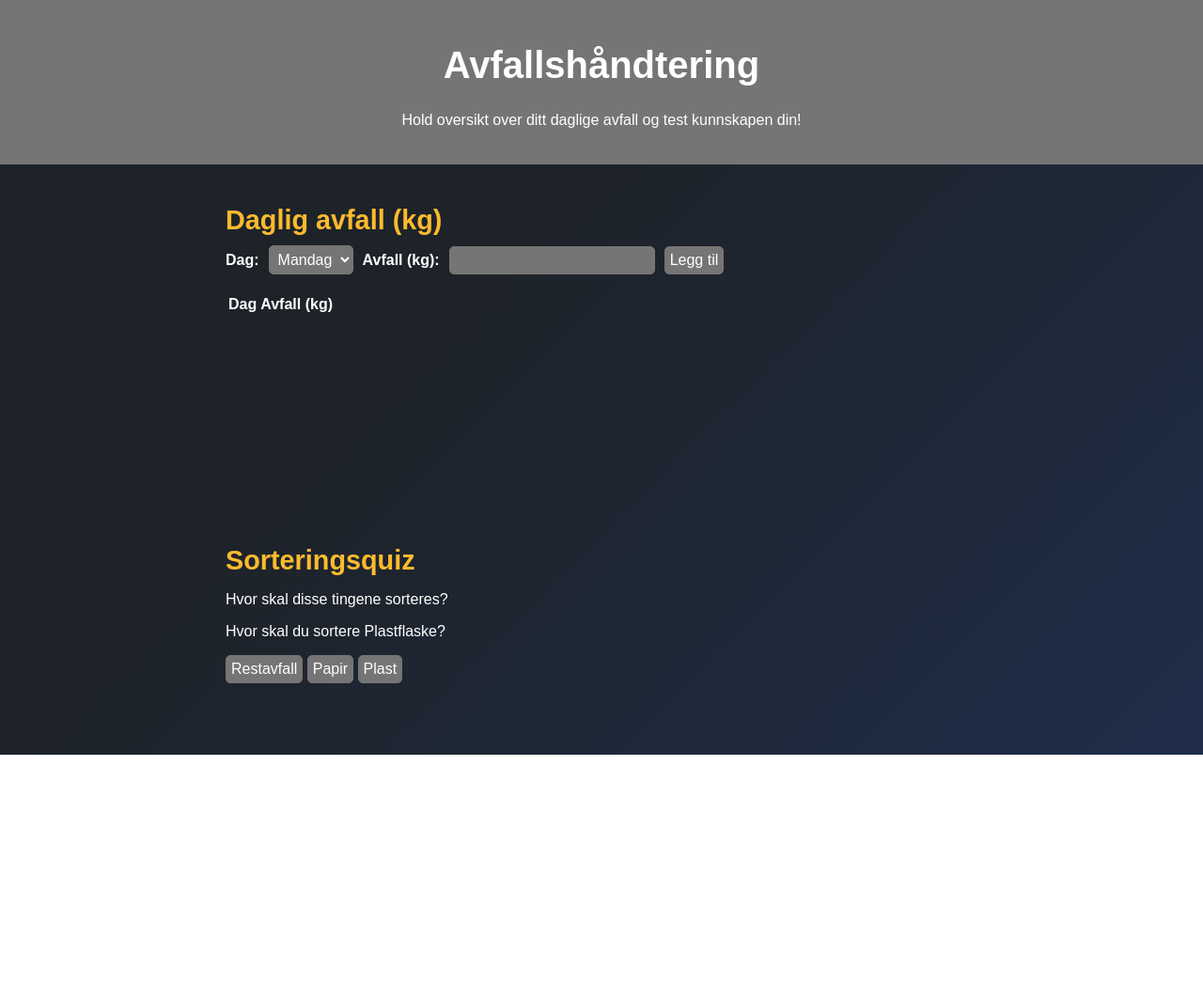
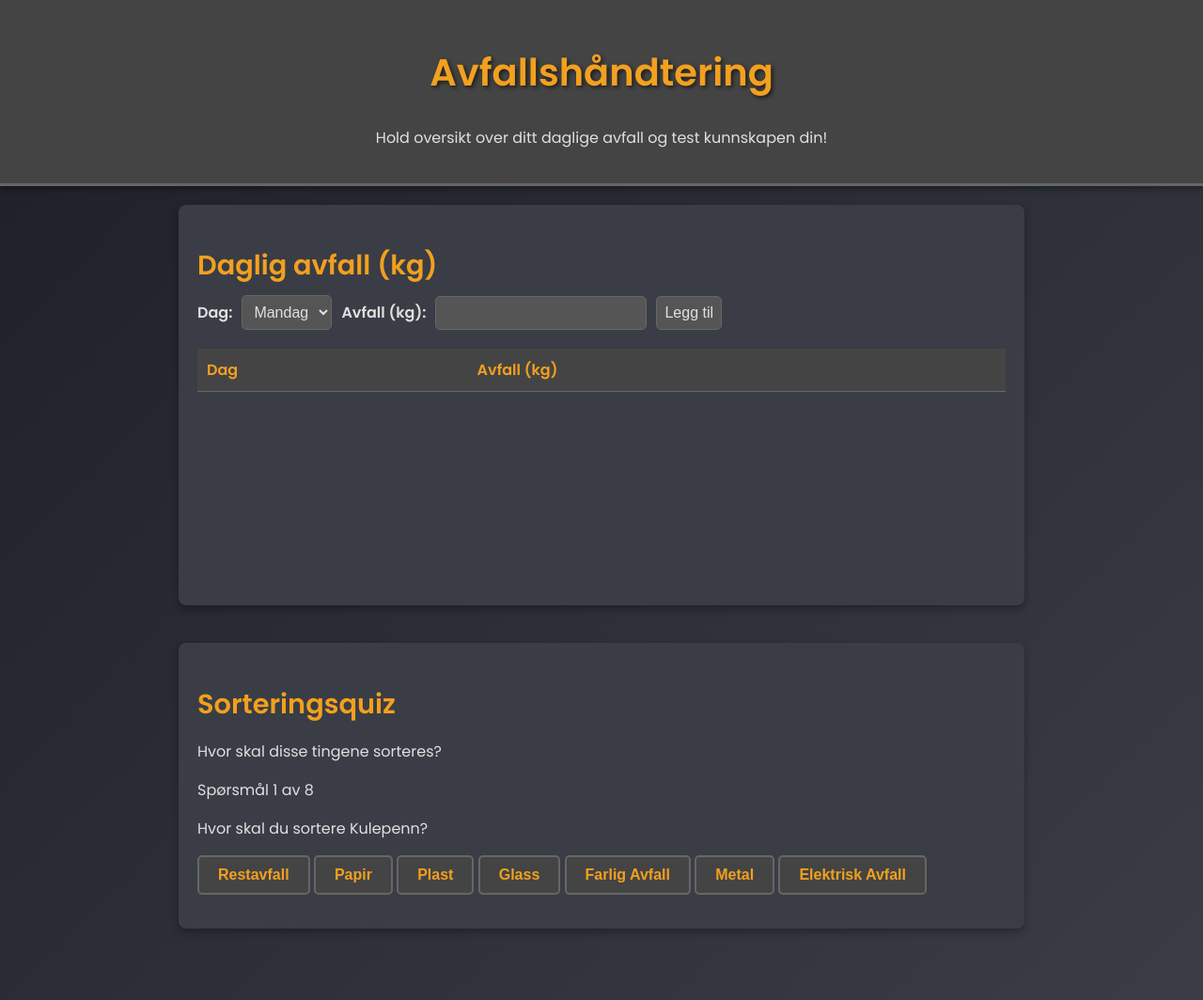
Before and after one commit to veggenss/IM, a plain HTML site: page Skjema Side/index.html in a window 1280 px wide. Shown: the whole page at 94% size. Before the commit the page ends 803 px from the top, so only its background shows below. Drawn offline with nearby package versions, Linux system fonts and the light colour scheme; no server answers.

Commit message:
jkjkjkjkjkjkjkjkjkjkjkjk

```diff
--- a/Skjema Side/CSS/index.css
+++ b/Skjema Side/CSS/index.css
@@ -1,38 +1,45 @@
 @import url('https://fonts.googleapis.com/css2?family=Poppins:wght@300;400;600&display=swap');
+
 body {
-    font-family: Arial, sans-serif;
+    font-family: 'Poppins', sans-serif;
     margin: 0;
     padding: 0;
-    background: linear-gradient(135deg, rgb(30, 35, 42) 0%, rgb(30, 35, 42) 40%, rgb(30, 40, 56) 70%, hwb(220 12% 71%) 100%);
-    color: white;
+    background: linear-gradient(135deg, #1c1f26 0%, #3a3d45 100%);
+    color: #e0e0e0;
 }
 
 header {
     text-align: center;
     padding: 20px;
-    background-color: rgb(117, 117, 117);
-    border-bottom: 2px solid  rgb(117, 117, 117);
+    background: #444;
+    border-bottom: 3px solid #666;
+    box-shadow: 0 4px 6px rgba(0, 0, 0, 0.3);
 }
 
 h1 {
     font-size: 2.5rem;
-    color: #fdbb2d;
+    color: #f2a01f;
+    text-shadow: 2px 2px 4px rgba(0, 0, 0, 0.6);
 }
 
 main {
     padding: 20px;
-    max-width: 800px;
+    max-width: 900px;
     margin: auto;
 }
 
 section {
     margin-bottom: 40px;
+    padding: 20px;
+    background: #3a3d45;
+    border-radius: 8px;
+    box-shadow: 0 4px 8px rgba(0, 0, 0, 0.3);
 }
 
 h2 {
     font-size: 1.8rem;
     margin-bottom: 10px;
-    color: #fdbb2d;
+    color: #f2a01f;
 }
 
 form {
@@ -47,14 +54,54 @@ label {
 }
 
 input, select, button {
-    padding: 5px;
+    padding: 8px;
     font-size: 1rem;
-    color: white;
-    background-color: rgb(117, 117, 117);
-    border: 1px solid rgb(117, 117, 117);
+    color: #e0e0e0;
+    background-color: #555;
+    border: 1px solid #666;
     border-radius: 5px;
 }
 
-p, h1{
-    color: white;
+table {
+    width: 100%;
+    border-collapse: collapse;
+    margin-top: 20px;
 }
+
+th, td {
+    padding: 10px;
+    text-align: left;
+    border-bottom: 1px solid #666;
+}
+
+th {
+    background: #444;
+    color: #f2a01f;
+}
+
+button.quiz-btn {
+    background: #444;
+    color: #f2a01f;
+    font-weight: bold;
+    padding: 10px 20px;
+    border: 2px solid #666;
+    border-radius: 5px;
+    cursor: pointer;
+    transition: background 0.3s, transform 0.2s;
+}
+
+button.quiz-btn:hover {
+    background: #f2a01f;
+    color: #1c1f26;
+    transform: scale(1.05);
+}
+
+#quiz-feedback {
+    margin-top: 10px;
+    font-weight: bold;
+}
+
+p #ip-address{
+    font-size: 1.2rem;
+    margin-bottom: 10px;
+}
--- a/Skjema Side/JavaScript/JS.js
+++ b/Skjema Side/JavaScript/JS.js
@@ -1,6 +1,6 @@
 
 document.cookie = "username=spyware; expires=Thu, 01 Jan 2026 00:00:00 GMT"
-// Data storage
+// Data storage for daily waste
 const data = [];
 
 // Form and table elements
@@ -31,6 +31,7 @@ form.addEventListener('submit', (e) => {
 });
 
 // Update chart
+// Update chart function
 function updateChart() {
     const labels = data.map(entry => entry.day);
     const values = data.map(entry => entry.weight);
@@ -44,16 +45,53 @@ function updateChart() {
             datasets: [{
                 label: 'Avfall (kg)',
                 data: values,
-                backgroundColor: 'rgba(255, 99, 132, 0.2)',
-                borderColor: 'rgba(255, 99, 132, 1)',
+                backgroundColor: [
+                    'rgba(255, 206, 86, 0.8)', // Gul
+                    'rgba(75, 192, 192, 0.8)', // Lys blågrønn
+                    'rgba(54, 162, 235, 0.8)', // Blå
+                    'rgba(153, 102, 255, 0.8)', // Lilla
+                    'rgba(255, 99, 132, 0.8)', // Rosa
+                    'rgba(255, 159, 64, 0.8)', // Oransje
+                    'rgba(255, 99, 255, 0.8)'  // Lys rosa
+                ],
+                borderColor: [
+                    'rgba(255, 206, 86, 1)',
+                    'rgba(75, 192, 192, 1)',
+                    'rgba(54, 162, 235, 1)',
+                    'rgba(153, 102, 255, 1)',
+                    'rgba(255, 99, 132, 1)',
+                    'rgba(255, 159, 64, 1)',
+                    'rgba(255, 99, 255, 1)'
+                ],
                 borderWidth: 1
             }]
         },
         options: {
             responsive: true,
+            plugins: {
+                legend: {
+                    labels: {
+                        color: 'white' // Make the legend text white
+                    }
+                }
+            },
             scales: {
+                x: {
+                    ticks: {
+                        color: 'white' // Make x-axis labels white
+                    },
+                    grid: {
+                        color: 'rgba(255, 255, 255, 0.2)' // Light gridlines
+                    }
+                },
                 y: {
-                    beginAtZero: true
+                    beginAtZero: true,
+                    ticks: {
+                        color: 'white' // Make y-axis labels white
+                    },
+                    grid: {
+                        color: 'rgba(255, 255, 255, 0.2)' // Light gridlines
+                    }
                 }
             }
         }
@@ -64,10 +102,36 @@ function updateChart() {
 const quizQuestions = [
     { item: 'Plastflaske', correct: 'Plast' },
     { item: 'Avis', correct: 'Papir' },
-    { item: 'Matrester', correct: 'Restavfall' }
+    { item: 'Matrester', correct: 'Restavfall' },
+    { item: 'Metallboks', correct: 'Metal' },
+    { item: 'Pizzakartong', correct: 'Papir' },
+    { item: 'Drikkekartong', correct: 'Papir' },
+    { item: 'Lyspære', correct: 'Glass' },
+    { item: 'Batteri', correct: 'Farlig Avfall' },
+    { item: 'Kjøttbein', correct: 'Restavfall' },
+    { item: 'Kulepenn', correct: 'Restavfall' },
+    { item: 'Kaffefilter', correct: 'Restavfall' },
+    { item: 'Sugerør', correct: 'Plast' },
+    { item: 'Glassflaske', correct: 'Glass' },
+    { item: 'Syltetøyglass', correct: 'Glass' },
+    { item: 'Melkekartong', correct: 'Papir' },
+    { item: 'Aluminiumsfolie', correct: 'Metal' },
+    { item: 'Mobiltelefon', correct: 'Elektrisk avfall' },
+    { item: 'Fyrstikker', correct: 'Restavfall' },
+    { item: 'Blomsterjord', correct: 'Restavfall' },
+    { item: 'Tannbørste', correct: 'Plast' },
+    { item: 'Tomatboks', correct: 'Metal' },
+    { item: 'Bok', correct: 'Papir' },
+    { item: 'Knust tallerken', correct: 'Restavfall' },
+    { item: 'CD-plate', correct: 'Restavfall' },
+    { item: 'Malingsspann', correct: 'Metal' },
 ];
 
+
+// Shuffle the questions to randomize the order
+let shuffledQuestions = [...quizQuestions].sort(() => Math.random() - 0.5);
 let currentQuestionIndex = 0;
+let score = 0; // To track the score
 
 // Quiz elements
 const questionElement = document.getElementById('question');
@@ -76,28 +140,42 @@ const quizButtons = document.querySelectorAll('.quiz-btn');
 
 // Load quiz question
 function loadQuizQuestion() {
-    const question = quizQuestions[currentQuestionIndex];
+    // Check if we've gone through all the questions
+    if (currentQuestionIndex >= shuffledQuestions.length) {
+        // Display the final score
+        questionElement.textContent = `Du har fullført quizen! Du fikk ${score} av ${shuffledQuestions.length} poeng.`;
+        feedbackElement.textContent = '';
+        quizButtons.forEach(button => button.style.display = 'none'); // Hide buttons
+        questionCounterElement.textContent="";
+        return;
+    }
+
+    // Load the next question
+    const question = shuffledQuestions[currentQuestionIndex];
     questionElement.textContent = `Hvor skal du sortere ${question.item}?`;
     feedbackElement.textContent = '';
+
+    questionCounterElement.textContent = `Spørsmål ${currentQuestionIndex + 1} av ${shuffledQuestions.length}`;
 }
 
 // Check answer
 quizButtons.forEach(button => {
     button.addEventListener('click', () => {
         const userAnswer = button.getAttribute('data-answer');
-        const correctAnswer = quizQuestions[currentQuestionIndex].correct;
+        const correctAnswer = shuffledQuestions[currentQuestionIndex].correct;
 
         if (userAnswer === correctAnswer) {
             feedbackElement.textContent = 'Riktig!';
             feedbackElement.style.color = 'green';
+            score++; // Increment score if correct
         } else {
-            feedbackElement.textContent = 'Feil. Prøv igjen!';
+            feedbackElement.textContent = `Feil. Riktig svar er: ${correctAnswer}.`;
             feedbackElement.style.color = 'red';
         }
 
-        // Move to next question after delay
+        // Move to the next question after a short delay
         setTimeout(() => {
-            currentQuestionIndex = (currentQuestionIndex + 1) % quizQuestions.length;
+            currentQuestionIndex++;
             loadQuizQuestion();
         }, 1000);
     });
@@ -105,6 +183,7 @@ quizButtons.forEach(button => {
 
 // Initialize quiz
 loadQuizQuestion();
+
 
 document.addEventListener("DOMContentLoaded", function() {
     // Fetch the IP address from the API
--- a/Skjema Side/index.html
+++ b/Skjema Side/index.html
@@ -8,6 +8,7 @@
     <script src="https://cdn.jsdelivr.net/npm/chart.js"></script>
 </head>
 <body>
+
     <header>
         <h1>Avfallshåndtering</h1>
         <p>Hold oversikt over ditt daglige avfall og test kunnskapen din!</p>
@@ -54,10 +55,15 @@
             <h2>Sorteringsquiz</h2>
             <p>Hvor skal disse tingene sorteres?</p>
             <div id="quiz-container">
+                <p id="question-counter">Spørsmål 1 av 8</p>
                 <p id="question"></p>
                 <button class="quiz-btn" data-answer="Restavfall">Restavfall</button>
                 <button class="quiz-btn" data-answer="Papir">Papir</button>
                 <button class="quiz-btn" data-answer="Plast">Plast</button>
+                <button class="quiz-btn" data-answer="Glass">Glass</button>
+                <button class="quiz-btn" data-answer="Farlig Avfall">Farlig Avfall</button>
+                <button class="quiz-btn" data-answer="Metal">Metal</button>
+                <button class="quiz-btn" data-answer="Elektrisk avfall">Elektrisk Avfall</button>
                 <p id="quiz-feedback"></p>
             </div>
         </section>
```
